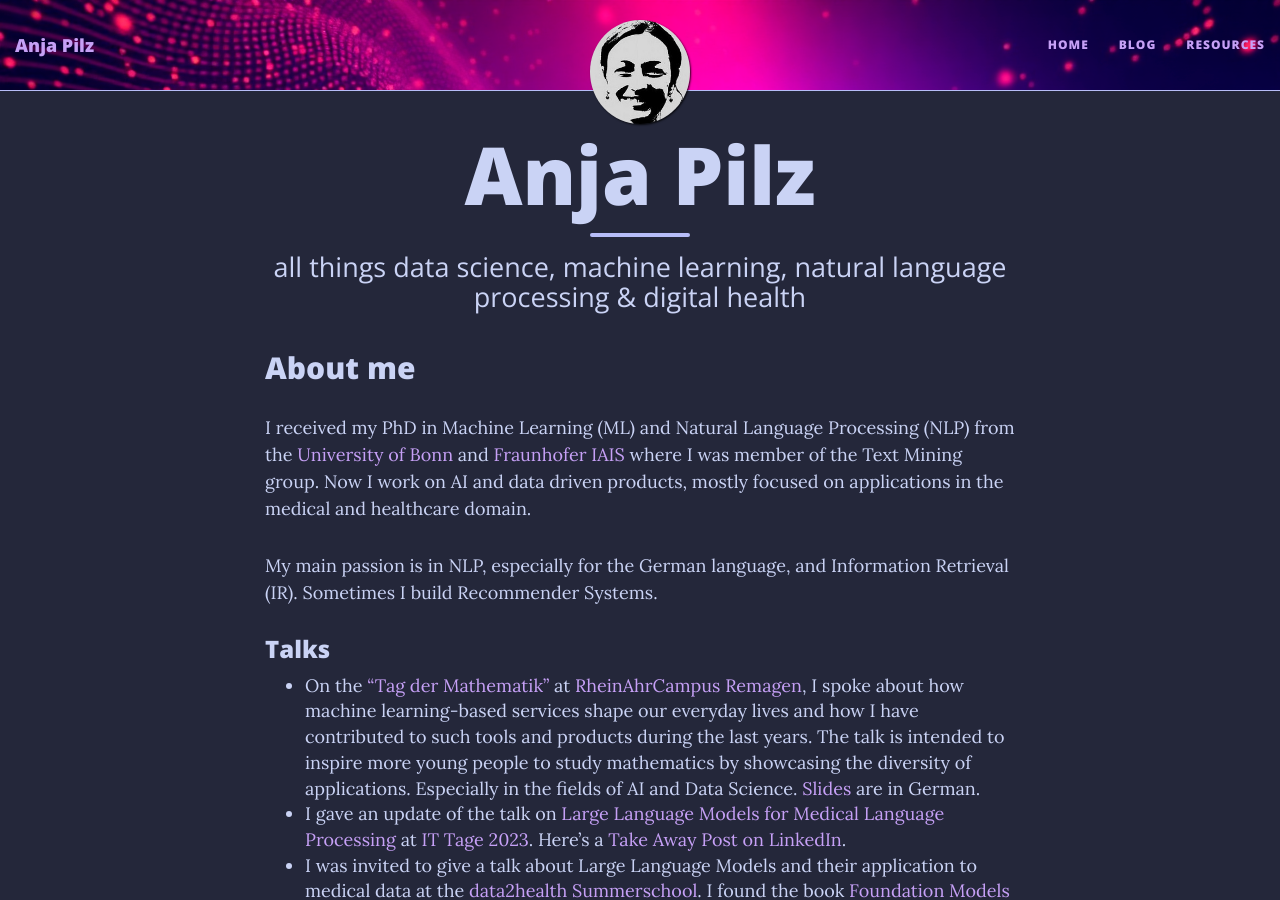
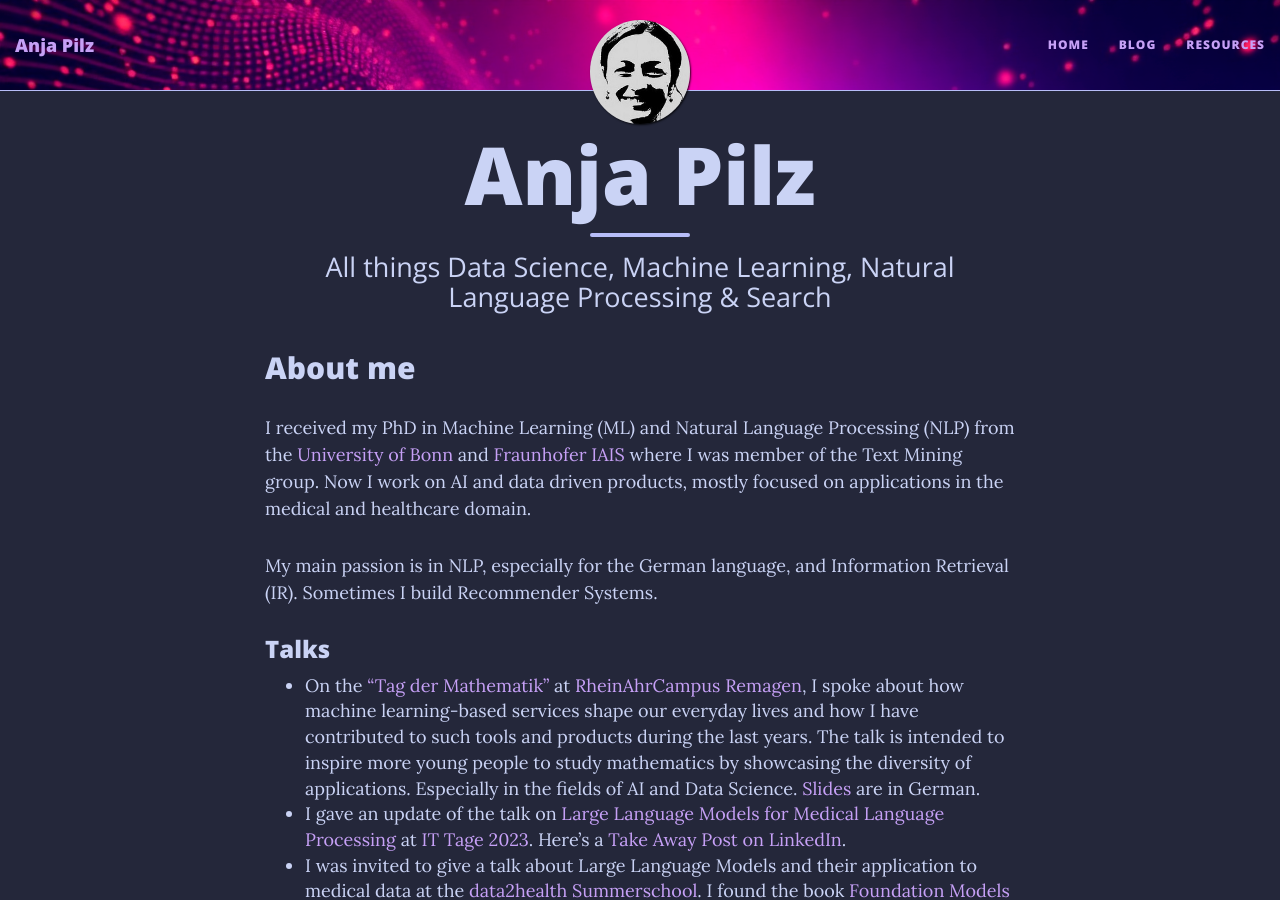
Before and after one commit to aplz/aplz.github.io, a Jekyll site: the page built from index.md, in a window 1280 px wide and 900 px high. Built offline with Jekyll 4.4.1, drawn with Linux system fonts in a browser that asks for light colours; nearby versions of some CDN libraries.

Commit message:
apply similar case pattern on subtitles

```diff
--- a/index.md
+++ b/index.md
@@ -1,7 +1,7 @@
 ---
 layout: page
 title: Anja Pilz
-subtitle: all things data science, machine learning, natural language processing & digital health
+subtitle: All things Data Science, Machine Learning, Natural Language Processing & Search
 ---
 
 ## About me
```
